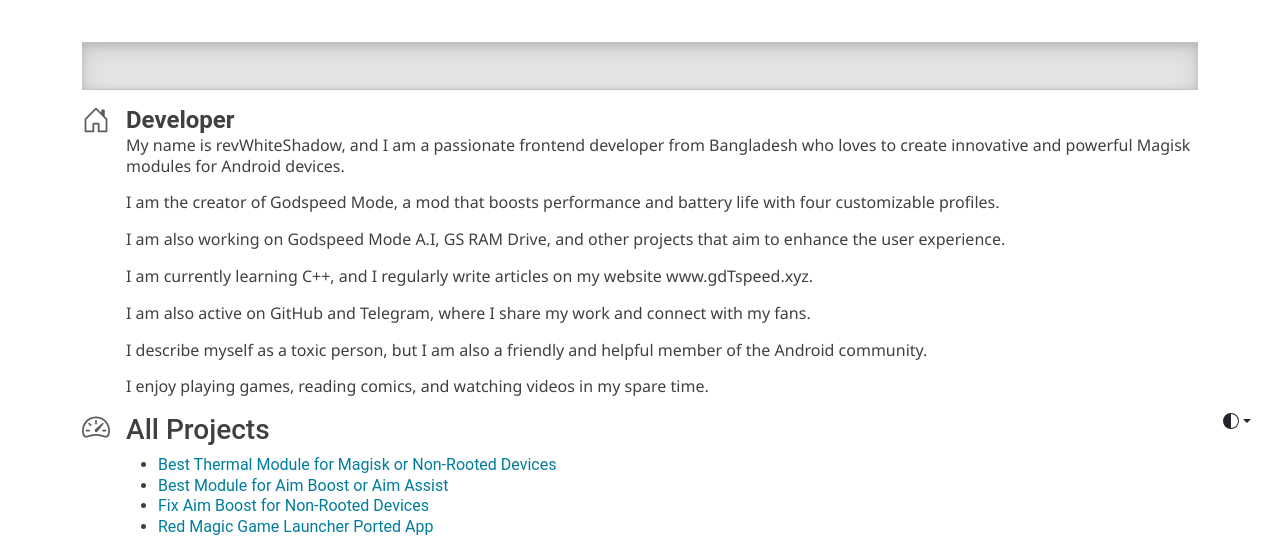
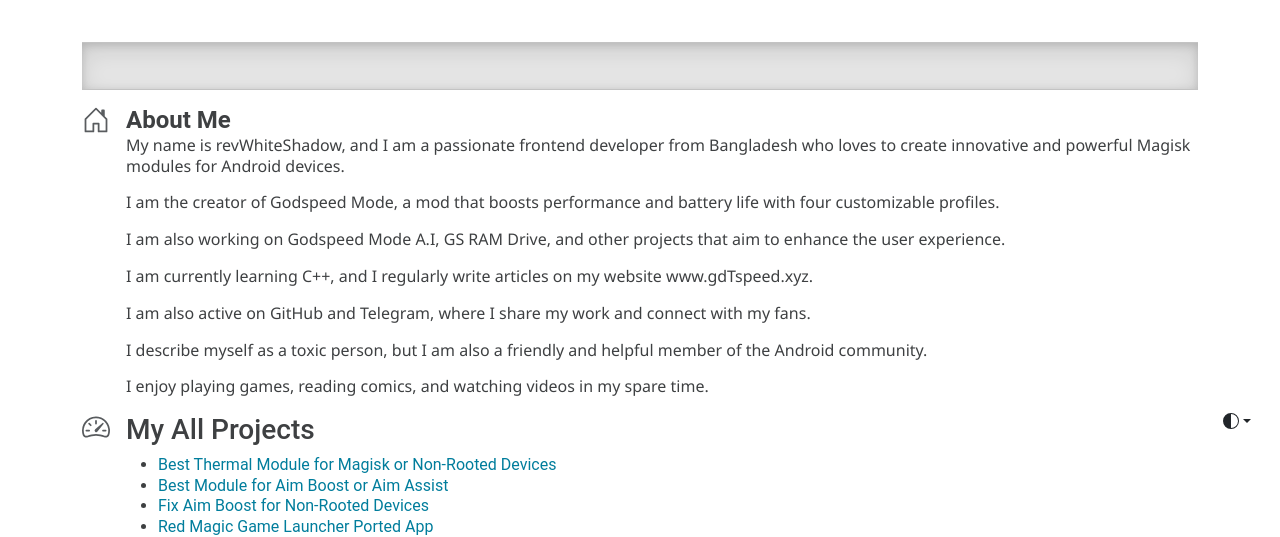
Before and after one commit to White9shadow/white9shadow.github.io, a Jekyll site: the page built from index.html, in a window 1280 px wide. Shown: the part 442-979 px from the top of the page. Built offline with Jekyll 4.4.1, drawn with Linux system fonts in a browser that asks for light colours; some web fonts are replaced.

Commit message:
Update index.html

```diff
--- a/index.html
+++ b/index.html
@@ -154,7 +154,7 @@
       <div class="col d-flex align-items-start">
         <svg class="bi text-muted flex-shrink-0 me-3" width="1.75em" height="1.75em"><use xlink:href="#home"/></svg>
         <div>
-          <h3 class="fw-bold mb-0 fs-4">Developer</h3>
+          <h3 class="fw-bold mb-0 fs-4">About Me</h3>
           <p>
          My name is revWhiteShadow, and I am a passionate frontend developer from Bangladesh who loves to create innovative and powerful Magisk modules for Android devices.
           <p>  I am the creator of Godspeed Mode, a mod that boosts performance and battery life with four customizable profiles.
@@ -174,7 +174,7 @@
       <div class="col d-flex align-items-start">
         <svg class="bi text-muted flex-shrink-0 me-3" width="1.75em" height="1.75em"><use xlink:href="#speedometer2"/></svg>
         <div>
-    <h3 class=“fw-bold mb-0 fs-4”>All Projects</h3>
+    <h3 class=“fw-bold mb-0 fs-4”>My All Projects</h3>
           <ul> <li><a href=“https://www.godtspeed.xyz/2023/08/best-thermal-module-for-magisk-or.html”>Best Thermal Module for Magisk or Non-Rooted Devices</a></li>
             <li><a href=“https://www.godtspeed.xyz/2023/08/best-module-for-aim-boost-or-aim-assist.html”>Best Module for Aim Boost or Aim Assist</a></li>
             <li><a href=“https://www.godtspeed.xyz/2023/08/fix-aim-boost-for-non-rooted-devices.html”>Fix Aim Boost for Non-Rooted Devices</a></li>
```
